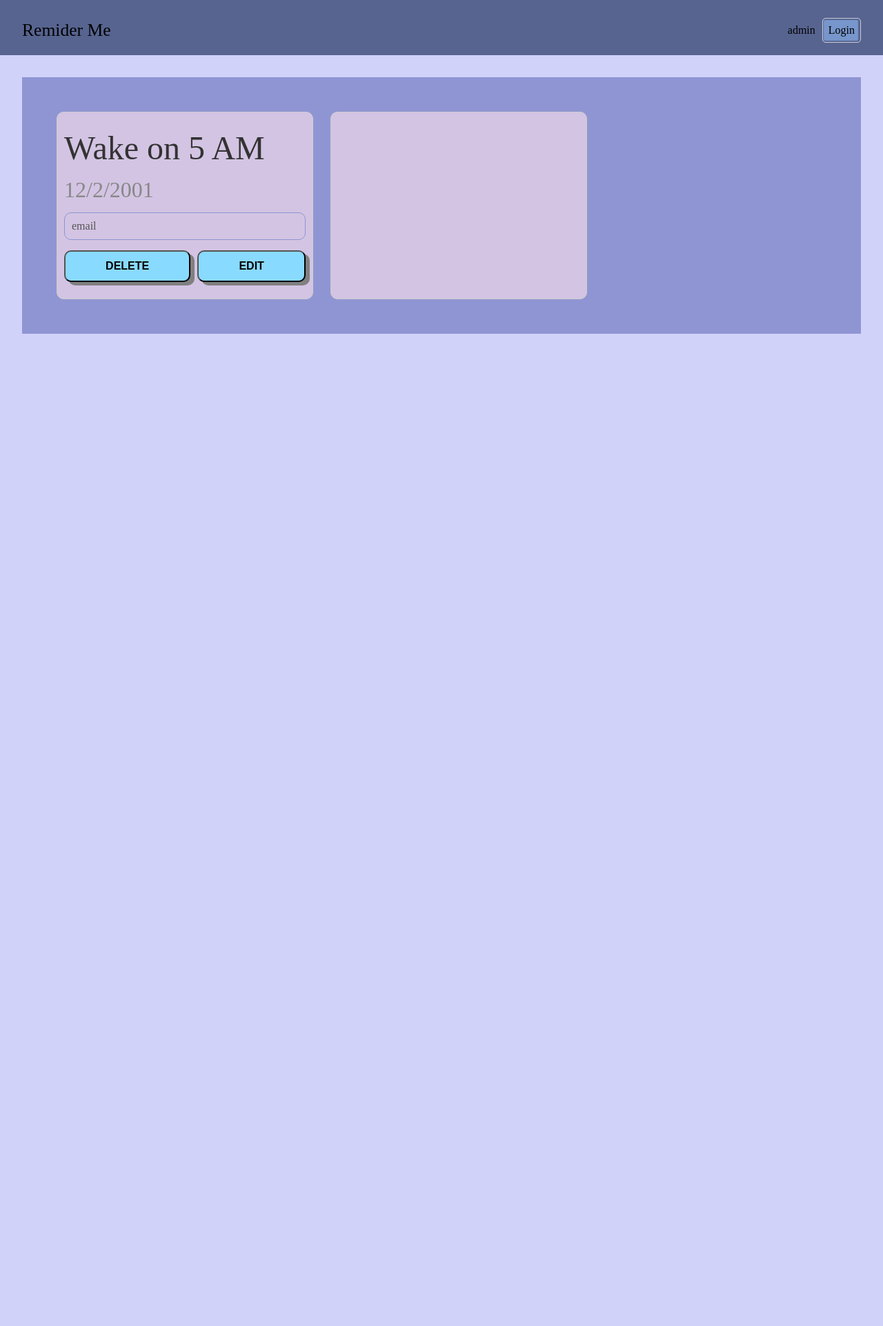
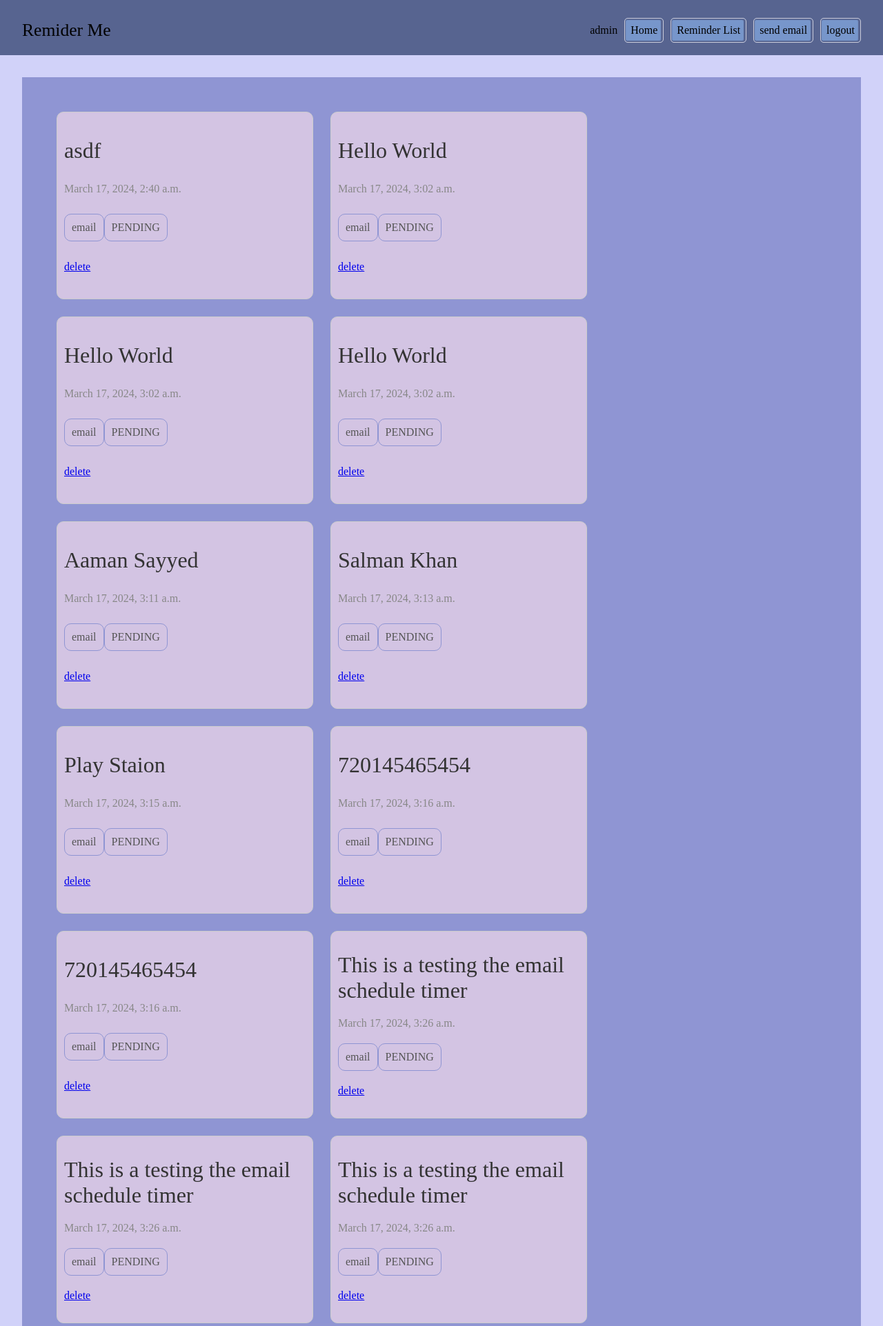
Before and after one commit to sayyedaaman2/remind_me_later, a Django app: page /reminder-list/ in a window 1280 px wide. Shown: the top 1923 px of the page at 69% size. Before the commit the page ends 484 px from the top, so only its background shows below. Run offline with Django 5.2, Linux system fonts and the light colour scheme; a user stored in the database is signed in; data comes from the database, SQL or seed files in the repository; both versions use the stored data as it was after the commit.

Commit message:
incomplete email_schedule task

```diff
--- a/remind_me_later/settings.py
+++ b/remind_me_later/settings.py
@@ -144,3 +144,6 @@
 EMAIL_PORT= 587
 EMAIL_HOST_USER = "sayyedaamandev01@gmail.com"
 EMAIL_HOST_PASSWORD="tfjs vzeq insc nlui"
+
+
+CELERY_BROKER_URL = 'amqp://guest:guest@localhost:5672/'
--- a/remind_me_later/urls.py
+++ b/remind_me_later/urls.py
@@ -19,12 +19,14 @@
 from remind_me_later import views
 
 urlpatterns = [
-    path('', views.homePage),
+    path('', views.homePage,name="home"),
     path('admin/', admin.site.urls),
     path('sign-up/', views.signUpPage),
     path('login/', views.loginPage),
     path('logout/',views.logoutPage),
     path('reminder-list/',views.reminderlist),
     path('create-reminder/',views.createReminder),
+    path('reminder/edit/<int:id>/', views.editReminder, name='edit_reminder'),
+    path('reminder/delete/<int:id>/', views.deleteReminder, name='delete_reminder'),
     path('send-email',views.sendEmail),
 ]
--- a/remind_me_later/views.py
+++ b/remind_me_later/views.py
@@ -1,14 +1,15 @@
-import time
-from datetime import datetime
+from datetime import datetime,time
+import pytz
 from django.http import HttpResponse,HttpResponseRedirect
 from django.shortcuts import render,redirect
 from django.contrib import messages
 from django.contrib.auth.models import User
 from django.contrib.auth import authenticate,login,logout,get_user
 from django.contrib.auth.decorators import login_required
+from django.utils import timezone
 from reminder.models import Reminder
 
-from reminder.utils import send_email_to_client
+from reminder.utils import schedule_email
 
 # @login_required(login_url='/login')
 def homePage(request):
@@ -20,13 +21,13 @@
 
 def loginPage(request):
     if request.method == "POST":
-        email = request.POST.get('email')
+        username = request.POST.get('username')
         password = request.POST.get('password')
-        if email == '' or password == '':
+        if username == '' or password == '':
             messages.info(request, "Enter valid details")
             return redirect('/login')
 
-        authenticated_user = authenticate(request, email=email, password=password)
+        authenticated_user = authenticate(request, username=username, password=password)
         if authenticated_user is not None:
             print("User authenticated:", authenticated_user)  # Debug statement
             login(request,user=authenticated_user)
@@ -87,52 +88,83 @@
     return render(request, "signup.html",{'context':context})
 
 def reminderlist(request):
+    reminder_list = None # Initialize as an empty list
+    user_id = request.user
 
-    return render(request,"reminderlist.html")
+    try:
+        reminder_list = Reminder.objects.filter(user_id=user_id)
+    except Reminder.DoesNotExist:
+        print("No reminders found for the user")
+        reminder_list = None
+        return render(request,'reminderlist.html',{'reminder_list': reminder_list})
 
+    return render(request, "reminderlist.html", {'reminder_list': reminder_list})
 
 
 def createReminder(request):
     if request.method == "POST":
         user_message = request.POST.get("message")
-        user_date = request.POST.get('date')
-        user_time = request.POST.get('time')
-        user_email = request.POST.get('email')
+        scheduletime = request.POST.get('scheduletime')
 
-        if user_message == '' or user_date == '' or user_time == '' or user_email == '':
+        if user_message == '' or scheduletime == '':
             messages.info(request, "Enter valid details")
             return redirect('/create-reminder')
 
-        user = User.objects.filter(email=user_email).first()
+        user = request.user
+        if user is not None:
+            try:
+                user_time_date = datetime.strptime(scheduletime, "%Y-%m-%dT%H:%M")
+                ist_timezone = pytz.timezone('Asia/Kolkata')
+                user_time_date_utc = ist_timezone.localize(user_time_date).astimezone(pytz.utc)
 
-        if user is not None:
-            user_time_date_str = f"{user_date} {user_time}"
-            print("date_time", user_time_date_str)
-            try:
-                user_time_date = datetime.strptime(user_time_date_str, "%Y-%m-%d %H:%M")
-                # Adjust timezone if needed
-                # user_time_date = timezone.make_aware(user_time_date)
             except ValueError:
                 messages.error(request, "Invalid date or time format")
                 return redirect('/create-reminder')
 
             # Create reminder for the authenticated user
+
             created_reminder = Reminder.objects.create(
                 message=user_message,
-                schedule_time=user_time_date,
+                schedule_time=user_time_date_utc,
                 status='pending',
                 user=user
             )
             print(created_reminder)
             messages.success(request, "Reminder created successfully")
-            return redirect('/create-reminder')
+
+            schedule_email(created_reminder)
+            messages.success(request, "Email schedule successfully")
+
+            return redirect('/reminder-list')
         else:
             messages.error(request, 'User not found!')
             return redirect('/create-reminder')
 
     return render(request, 'create_reminder.html')
 
+def editReminder(request,id):
+    # Fetch the reminder object based on the provided id
+    try:
+        reminder= Reminder.objects.get(id=id)
+    except Reminder.DoesNotExist:
+        return HttpResponse("Reminder not found", status=404)
 
+    # Your edit logic goes here
+
+    return render(request, 'edit_reminder.html',{'reminder':reminder})
+
+def deleteReminder(request,id):
+    #Fetch the reminder object based on the provided id
+    try:
+        reminder= Reminder.objects.get(id=id)
+
+    except Reminder.DoesNotExist:
+        return HttpResponse('Reminder not found', status=404)
+
+    #Your delete logic goes here
+    reminder.delete()
+
+    return redirect('/reminder-list')
 
 # testing email
 def sendEmail(request):
--- a/static/css/create_reminder.css
+++ b/static/css/create_reminder.css
@@ -80,3 +80,8 @@
     font-size: 18px;
     text-decoration: solid;
 }
+.create-reminder-section .container form .message{
+    padding: 10px;
+    border-radius: 10px;
+    box-shadow: 1px 1px 4px black;
+  }
--- a/static/css/index.css
+++ b/static/css/index.css
@@ -72,6 +72,7 @@
     color : black;
 
 }
+
 .success{
     color:white;
     border: 3px solid green;
--- a/static/css/remider.css
+++ b/static/css/remider.css
@@ -47,15 +47,22 @@
     cursor: pointer;
 }
 .reminder-message {
-    font-size: 3rem;
+    font-size: 2rem;
     color: #333;
+    word-wrap: break-word;
 }
 
 .reminder-time {
-    font-size: 2rem;
+    font-size: 1rem;
     color: #888;
 }
 
+.reminder-info{
+    display: flex;
+    justify-content: flex-start;
+    align-items: center;
+
+}
 .reminder-thought {
     font-size: 1rem;
     justify-content: center;
@@ -75,12 +82,21 @@
 .reminder-thought i{
     display: inline;
 }
+.reminder-status{
+    font-size: 1rem;
+    justify-content: center;
+    color: #555;
+    padding : 10px;
+    border : 1px solid var(--reminder-border);
+    border-radius: 10px;
+    text-transform: uppercase;
+}
 .reminder-edit{
     display: grid;
     grid-template-columns: repeat(2,auto);
     gap: 10px;
 }
-button{
+reminder-btn{
     background-color: var(--reminder-button);
     text-transform: uppercase;
     padding : 12px 0;
@@ -88,6 +104,8 @@
     font-size: 1rem;
     font-weight: 700;
     box-shadow: 6px 5px 0px 0px gray;
+    text-decoration: none;
+    color:var(--reminder-button);
 }
 button:hover{
     background-color: var(--reminder-bg);
--- /dev/null
+++ b/templates/edit_reminder.html
@@ -0,0 +1,5 @@
+<section class="edit-section">
+    <div class="container">
+        edit page {{id}}
+    </div>
+</section>
--- a/templates/header.html
+++ b/templates/header.html
@@ -5,8 +5,7 @@
 
             <ul class="menu-list">
                 {{user}}
-                {% comment %} user.is_authenticated is not working {% endcomment %}
-            {% if not user.is_authenticated %}
+            {% if  user.is_authenticated %}
             <li>
                 <a href="/" alt="home">Home</a>
             </li>
--- a/templates/login.html
+++ b/templates/login.html
@@ -28,8 +28,8 @@
           </div>
           <form method="POST" action="">
             {% csrf_token %}
-            <label for="email"> email </label>
-            <input type="text" name="email" />
+            <label for="username"> username </label>
+            <input type="text" name="username" />
 
             <label for="password"> password </label>
             <input type="password" name="password" />
--- a/templates/reminderlist.html
+++ b/templates/reminderlist.html
@@ -2,29 +2,41 @@
 
 {% block content %}
 {% load static %}
+{% load tz %}
 <section class="reminder-section">
     <div class="reminder-container">
-        <div class="reminder-card">
+        {% if  reminder_list %}
+        {% for reminder_card in reminder_list %}
+            <div key="{{ forloop.counter }}" class="reminder-card">
                 <div class="reminder-message">
-                Wake on 5 AM
+                    {{ reminder_card.message }}
                 </div>
                 <div class="reminder-time">
-                12/2/2001
+                    {{ reminder_card.schedule_time | timezone:"Asia/Kolkata" }}
                 </div>
+                <div class='reminder-info'>
                     <div class="reminder-thought">
                         <i class="fa-solid fa-envelope"></i>
                         email
                     </div>
-            <div class="reminder-edit">
-            <button class="delete-btn">
-                delete
-            </button>
-            <button class="edit-btn">
-                edit
-            </button>
+                    <div class='reminder-status'>
+                        {{reminder_card.status}}
+                    </div>
                 </div>
 
+                <div class="reminder-edit">
+                    <a href="/reminder/delete/{{ reminder_card.id }}" class="reminder-btn">
+                        delete
+                    </a>
+                    {% comment %} <a href="/reminder/edit/{{ reminder_card.id }}" class="reminder-btn">
+                        edit
+                    </a> {% endcomment %}
                 </div>
+            </div>
+        {% endfor %}
+
+    {% endif %}
+
         <div class="reminder-card">
            <div class="create-reminder-card">
                <a href="/create-reminder">
```
Also changed, not shown: remind_me_later/celery.py (added, +14 -0 lines), reminder/utils.py (+47 -6 lines), templates/create_reminder.html (+4 -11 lines), db.sqlite3. Lines whose indentation alone changed are shown as unchanged.
